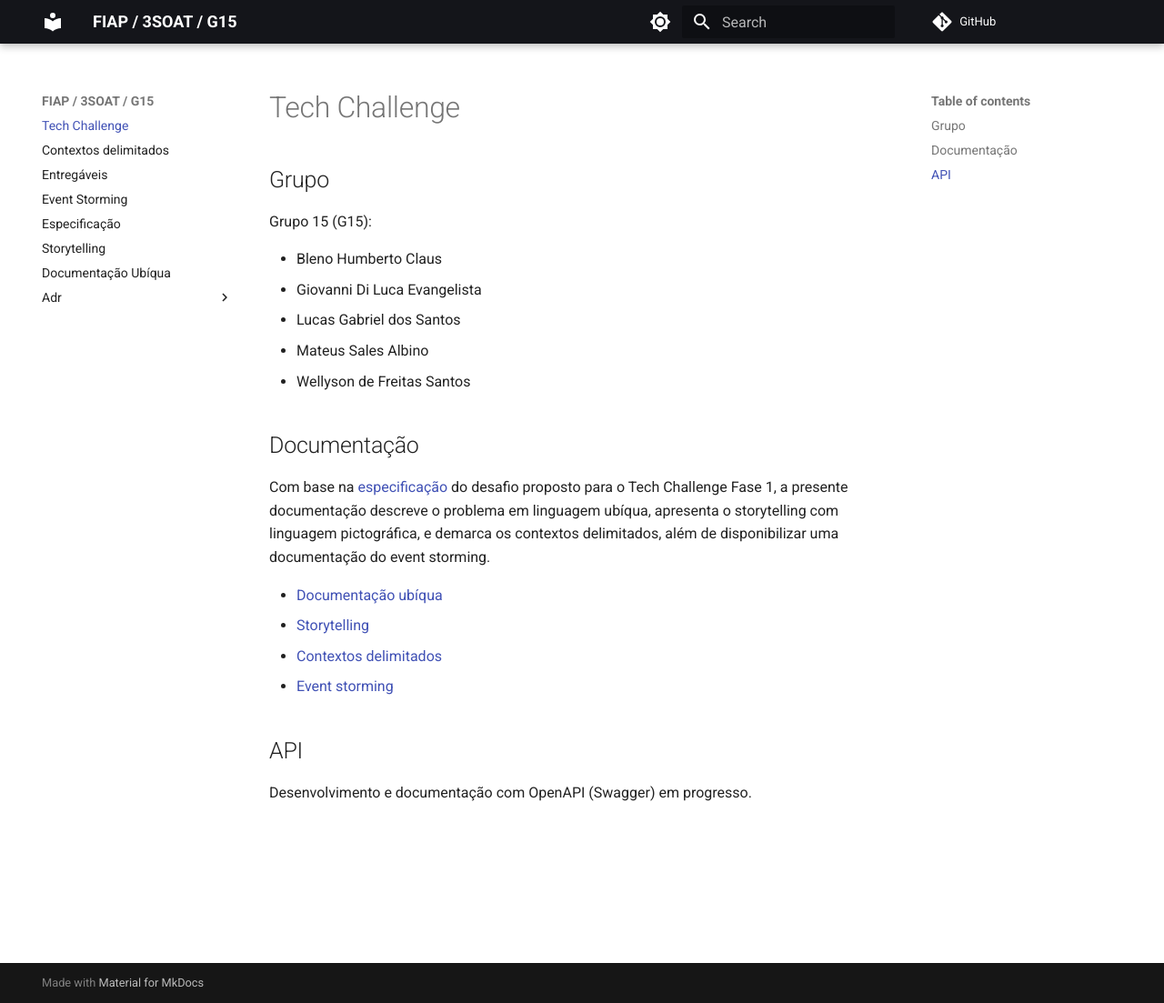
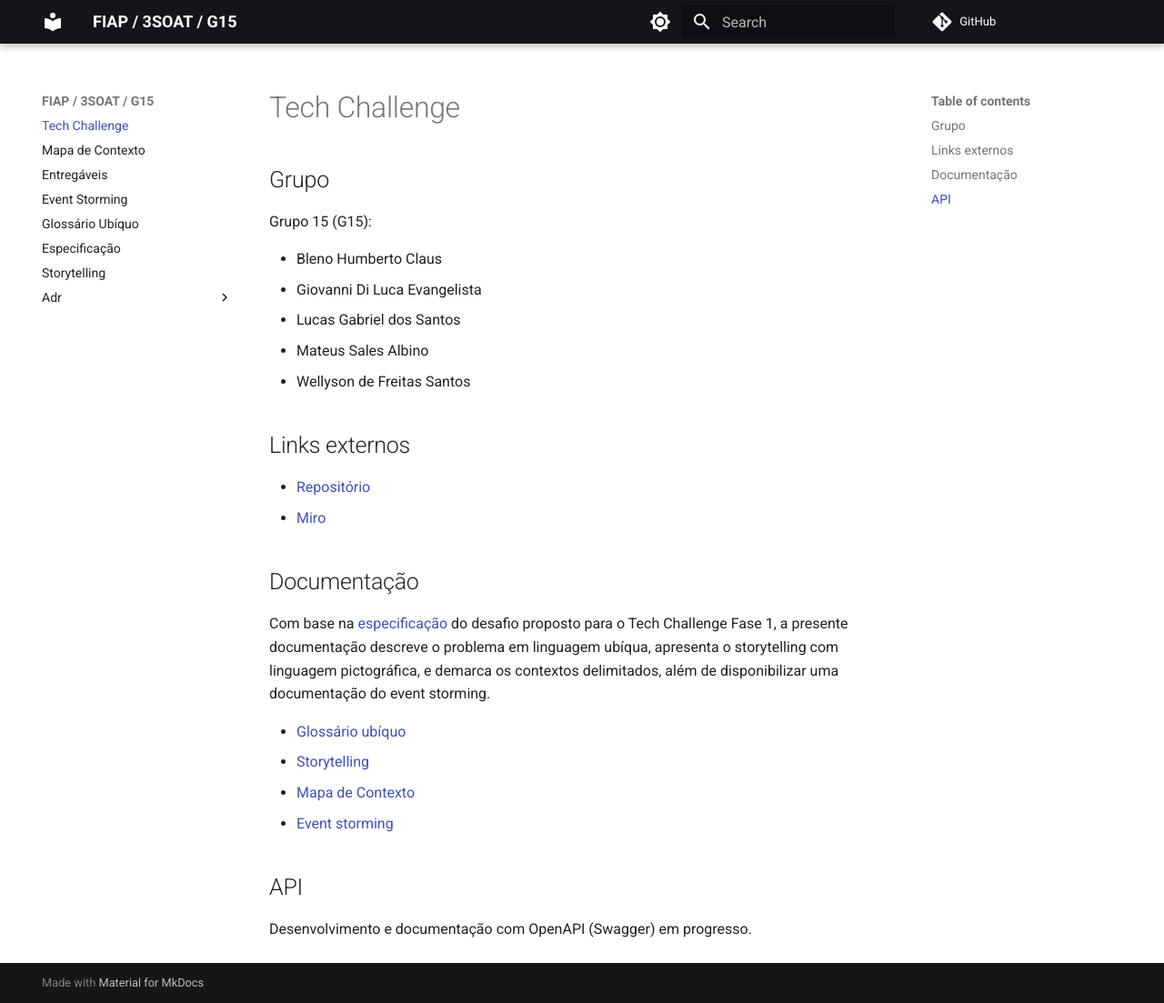
Before and after one commit to FIAP-3SOAT-G15/tech-challenge, an MkDocs documentation site: the page built from docs/README.md, in a window 1280 px wide and 1103 px high. Shown: the whole window at 91% size. Built offline with MkDocs 1.6.1 and Material for MkDocs 9.7.7, drawn with Linux system fonts in a browser that asks for light colours; comment, search, counter and statistics services are not loaded.

Commit message:
Add Context Map generator + minor improvements

```diff
--- a/docs/README.md
+++ b/docs/README.md
@@ -10,13 +10,18 @@ Grupo 15 (G15):
 - Mateus Sales Albino
 - Wellyson de Freitas Santos
 
+## Links externos
+
+- [Repositório](https://github.com/FIAP-3SOAT-G15/tech-challenge)
+- [Miro](https://miro.com/app/board/uXjVMqdH21Q=/?share_link_id=101165721616)
+
 ## Documentação
 
 Com base na [especificação](spec.md) do desafio proposto para o Tech Challenge Fase 1, a presente documentação descreve o problema em linguagem ubíqua, apresenta o storytelling com linguagem pictográfica, e demarca os contextos delimitados, além de disponibilizar uma documentação do event storming.
 
-- [Documentação ubíqua](ubiquitous-doc.md)
+- [Glossário ubíquo](glossary.md)
 - [Storytelling](storytelling.md)
-- [Contextos delimitados](bounded-context.md)
+- [Mapa de Contexto](context-map.md)
 - [Event storming](event-storming.md)
 
 ## API
--- a/docs/ubiquitous-doc.md
+++ b/docs/glossary.md
@@ -1,4 +1,4 @@
-# Documentação Ubíqua
+# Glossário Ubíquo
 
 ## Lanchonete
 
--- a/mkdocs.yml
+++ b/mkdocs.yml
@@ -1,6 +1,6 @@
 site_name: FIAP / 3SOAT / G15
-site_url: https://example.com
-repo_url: https://github.com/wellyfrs/FIAP-3SOAT
+site_url: http://fiap-3soat-g15.s3-website-sa-east-1.amazonaws.com
+repo_url: https://github.com/FIAP-3SOAT-G15/tech-challenge
 dev_addr: 0.0.0.0:8000
 use_directory_urls: true
 theme:
```
Also changed, not shown: README.md (+1 -1 lines), docs/bounded-context.md (deleted, +0 -5 lines), docs/context-map.md (added, +5 -0 lines), docs/deliverables.md (+2 -2 lines), docs/storytelling.md (+1 -1 lines), docs/diagrams/context-map.png (renamed from docs/diagrams/contextos-delimitados.png), 9 other files.
